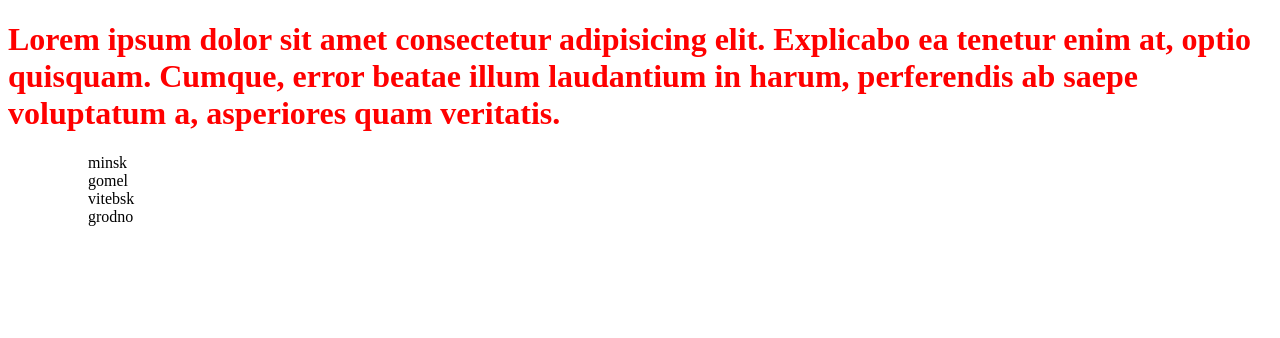
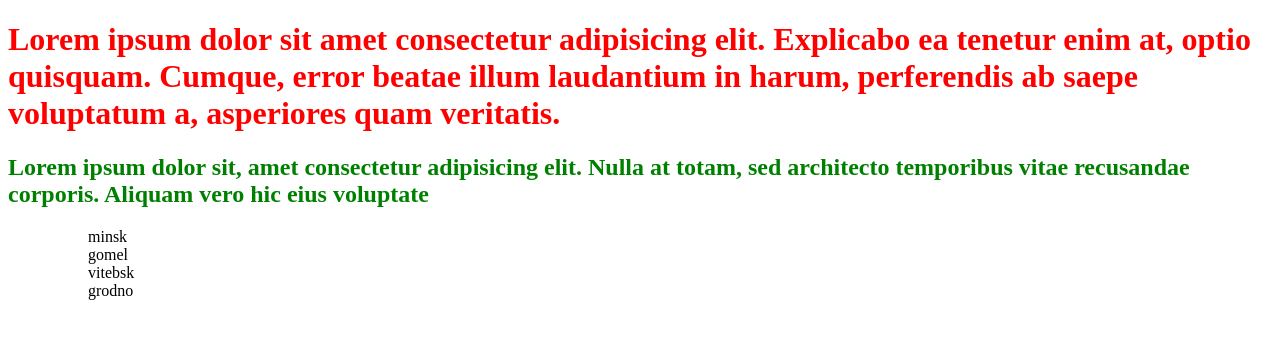
Before and after one commit to maringurina/test_git, a plain HTML site: page index.html in a window 1280 px wide. Drawn offline with Linux system fonts and the light colour scheme.

Commit message:
addgreen

```diff
--- a/assets/style.css
+++ b/assets/style.css
@@ -1,3 +1,6 @@
 h1 {
   color: red;
 }
+h2 {
+  color: green;
+}
--- a/index.html
+++ b/index.html
@@ -8,6 +8,7 @@
 </head>
 <body>
     <h1>Lorem ipsum dolor sit amet consectetur adipisicing elit. Explicabo ea tenetur enim at, optio quisquam. Cumque, error beatae illum laudantium in harum, perferendis ab saepe voluptatum a, asperiores quam veritatis.</h1>
+    <h2>Lorem ipsum dolor sit, amet consectetur adipisicing elit. Nulla at totam, sed architecto temporibus vitae recusandae corporis. Aliquam vero hic eius voluptate</h2>
     <ul>
         <ol>minsk</ol>
         <ol>gomel</ol>
```
